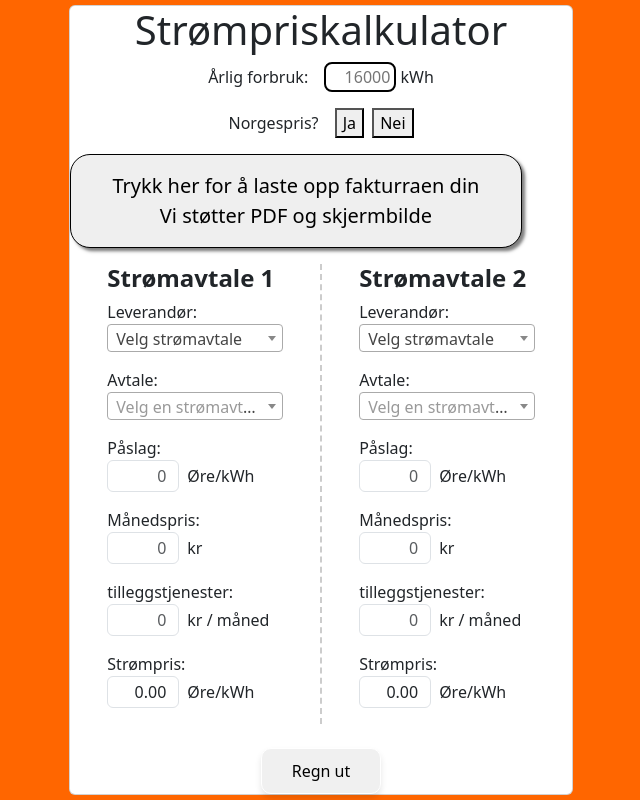
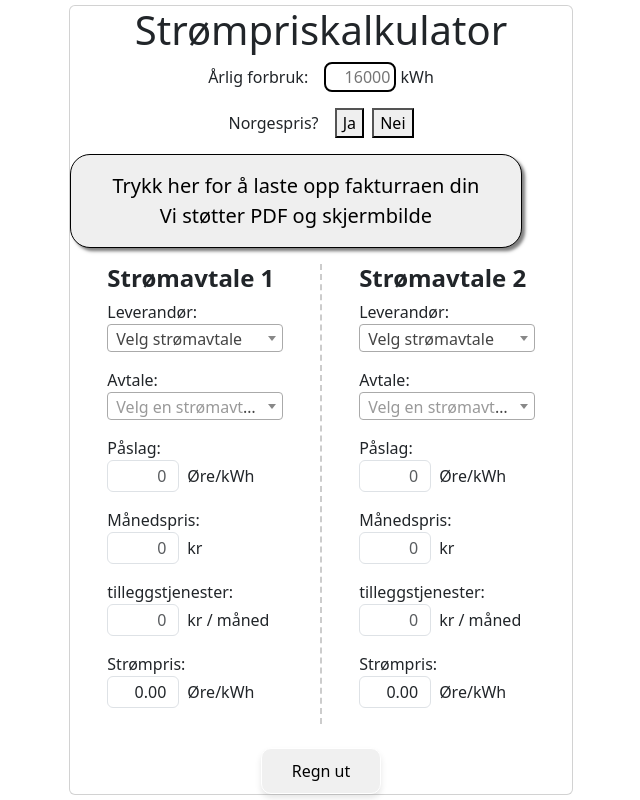
Before and after one commit to chrishag1/strom.powersuite.no, a Flask app: template templates/index.html in a window 1280 px wide. Shown: the whole page, without its empty margins (319-959 px from the left). Run offline with Flask 3, Linux system fonts and the light colour scheme; the template is opened without the code that fills it, so the values that code supplies are empty; some libraries are stand-ins or nearby versions.

Commit message:
Fjernet orange bakgrunn

```diff
--- a/templates/kompnenter/layout.html
+++ b/templates/kompnenter/layout.html
@@ -27,7 +27,7 @@
 
     <!-- By Chris -->
 </head>
-<body class="orange-bakgrunn">
+<body>
 
 {% block main %}{% endblock %}
 
```
